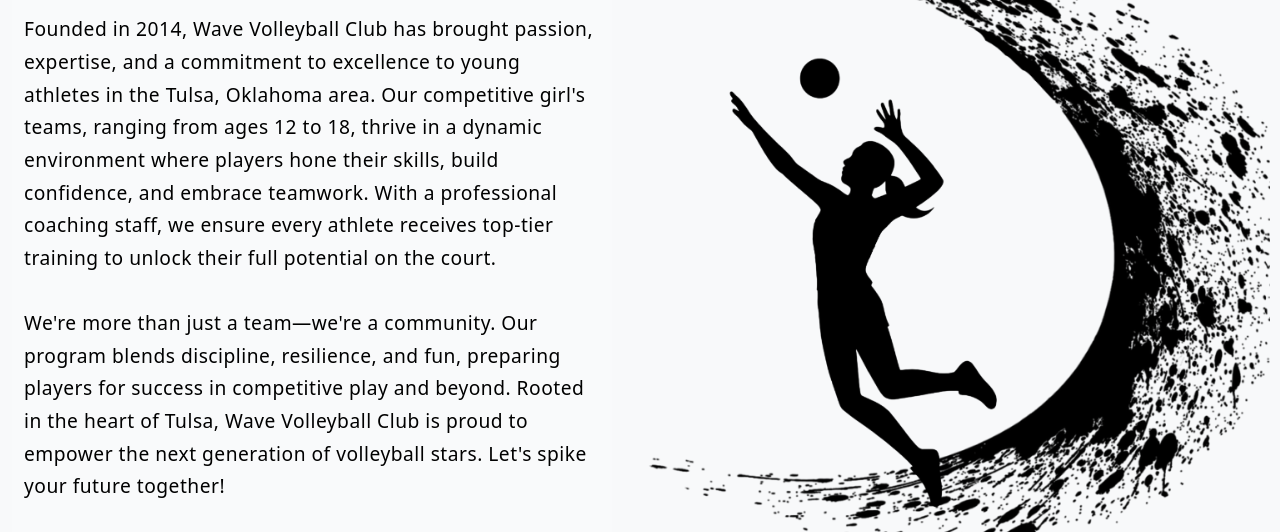
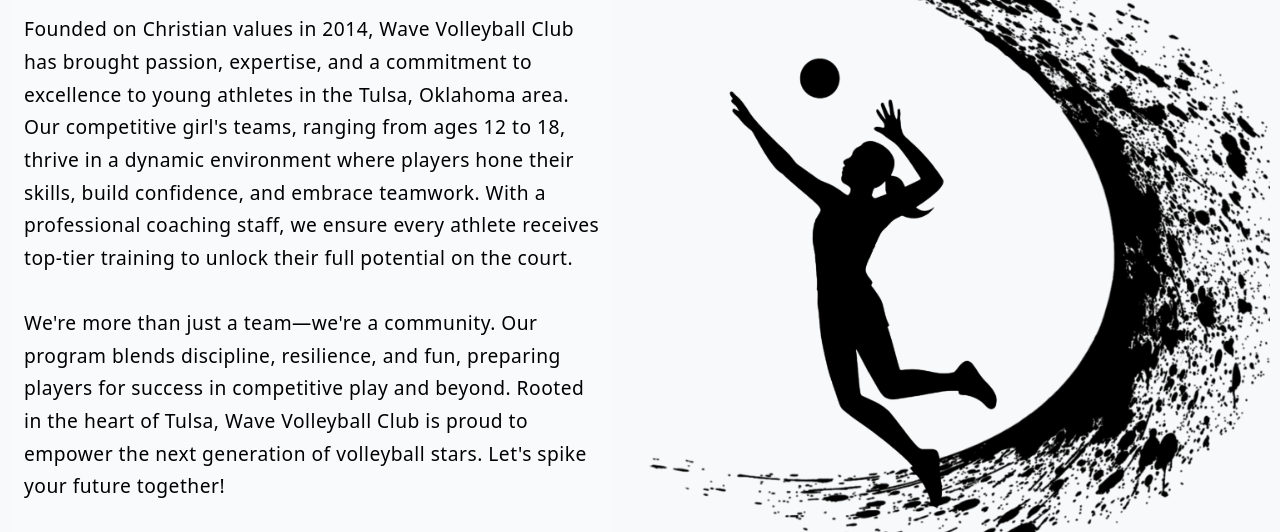
Before and after one commit to Huntitude/volleyballwaveclub, a plain HTML site: page index.html in a window 1280 px wide. Shown: the part 233-765 px from the top of the page. Drawn offline with nearby package versions, Linux system fonts and the light colour scheme.

Commit message:
Updating landing page intro text

```diff
--- a/index.html
+++ b/index.html
@@ -71,7 +71,7 @@
                     <!-- Text Column -->
                     <div class="col-lg-6 text-column">
                         <h1 class="text-center">Welcome to Wave Volleyball Club!</h1>
-                        <p class="lead">Founded in 2014, Wave Volleyball Club has brought passion, expertise, and a commitment to excellence to young athletes in the Tulsa, Oklahoma area. Our competitive girl's teams, ranging from ages 12 to 18, thrive in a dynamic environment where players hone their skills, build confidence, and embrace teamwork. With a professional coaching staff, we ensure every athlete receives top-tier training to unlock their full potential on the court.
+                        <p class="lead">Founded on Christian values in 2014, Wave Volleyball Club has brought passion, expertise, and a commitment to excellence to young athletes in the Tulsa, Oklahoma area. Our competitive girl's teams, ranging from ages 12 to 18, thrive in a dynamic environment where players hone their skills, build confidence, and embrace teamwork. With a professional coaching staff, we ensure every athlete receives top-tier training to unlock their full potential on the court.
                         <br><br>
                         We're more than just a team—we're a community. Our program blends discipline, resilience, and fun, preparing players for success in competitive play and beyond. Rooted in the heart of Tulsa, Wave Volleyball Club is proud to empower the next generation of volleyball stars. Let's spike your future together!</p>
 
```
